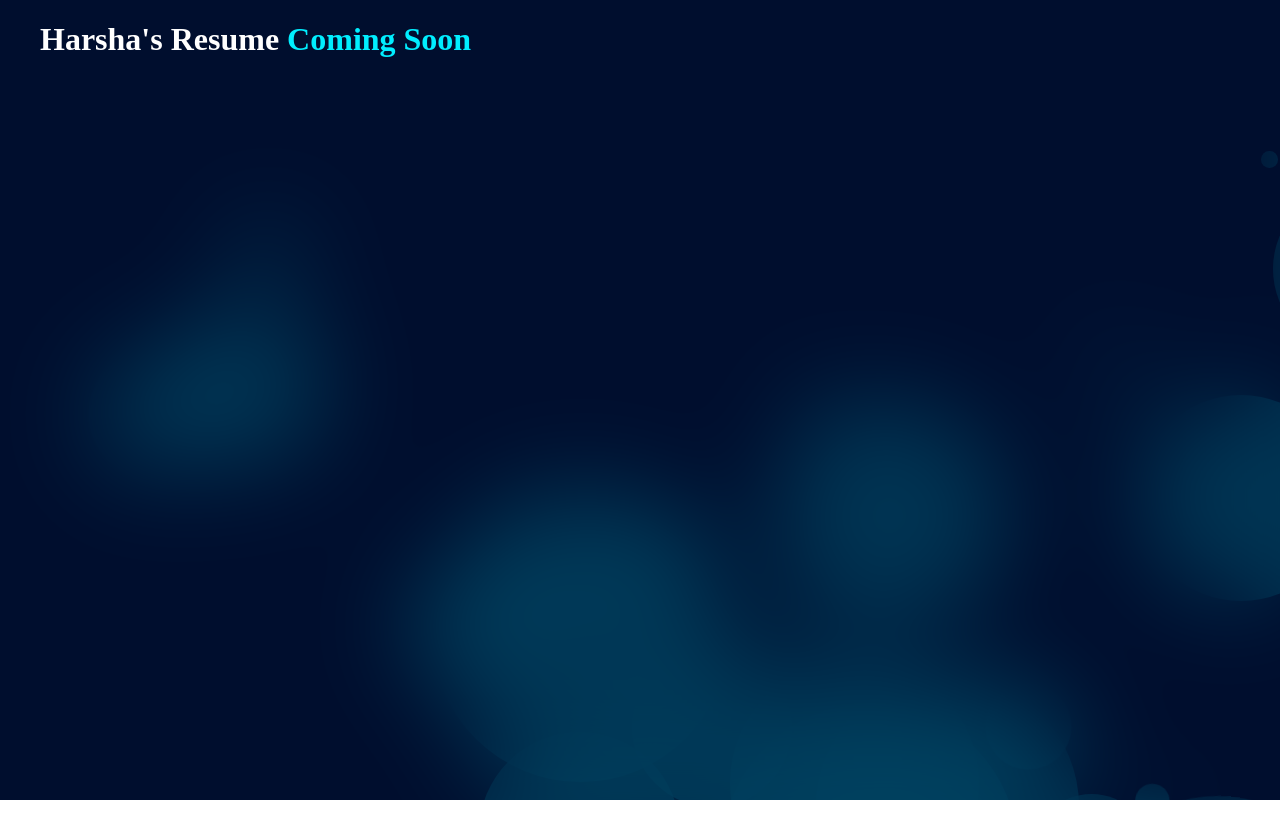
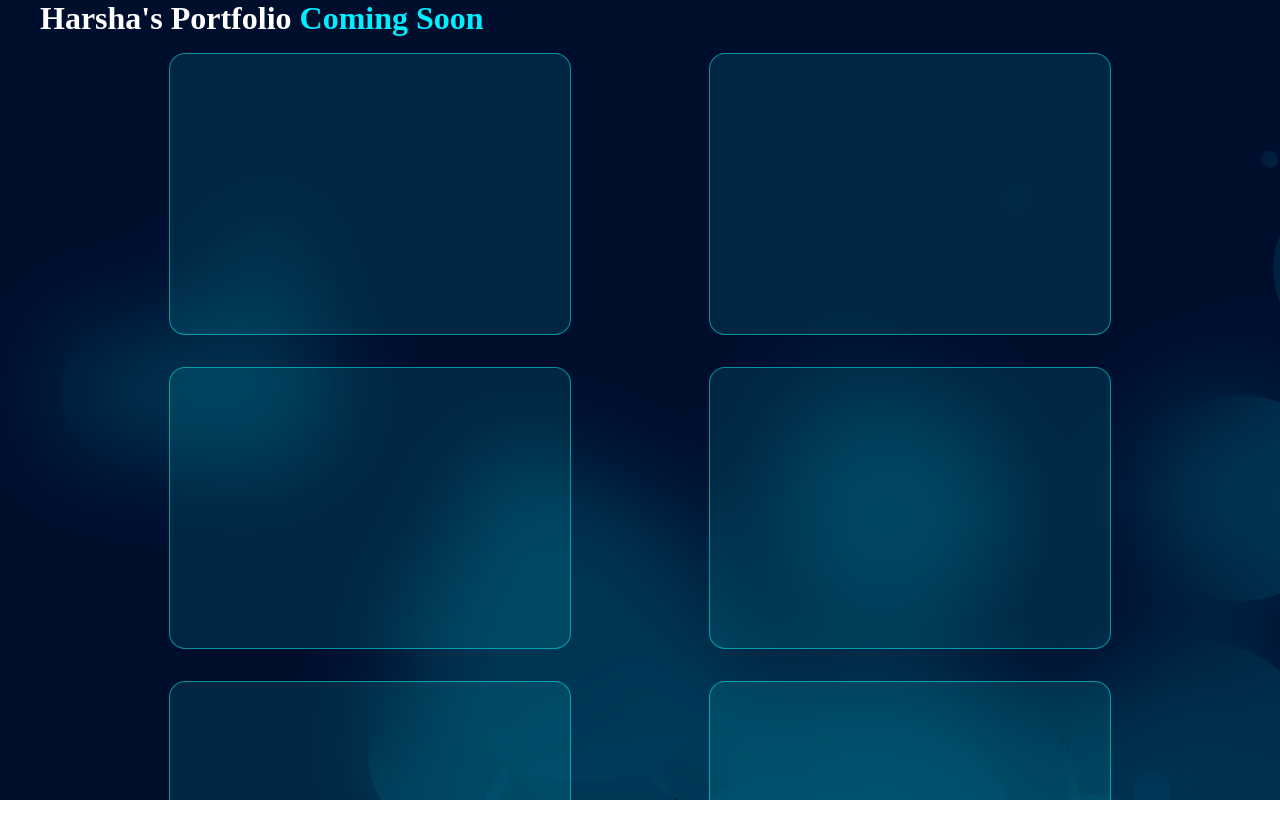
Before and after one commit to harsha-mamidi/portfolio, a React (Vite) app: page / in a window 1280 px wide. After the commit the page ends 800 px from the top, so only its background shows below. Built offline with nearby package versions, Linux system fonts and the light colour scheme; the HTML template or start-up script is replaced by a standard one.

Commit message:
overflow issues fixed

```diff
--- a/src/App.tsx
+++ b/src/App.tsx
@@ -1,17 +1,21 @@
 import Background from "./modules/Background";
 import "./global.css";
+import Home from "./modules/Home";
 
 function App() {
   return (
-    <>
+    <div style={{ height: "100dvh", width: "100%" }}>
       <Background />
-      <div style={{ paddingInline: "5vh" }}>
-        <h1 style={{ color: "white", padding: "auto" }}>
-          Harsha's Resume
-          <span style={{ color: "#00eeff" }}> Coming Soon</span>
-        </h1>
+      <div style={{ height: "100%", overflow: "auto" }}>
+        <div style={{ paddingInline: "5vh" }}>
+          <h1 style={{ color: "white", padding: "0", margin: 0 }}>
+            Harsha's Portfolio
+            <span style={{ color: "#00eeff" }}> Coming Soon</span>
+          </h1>
+        </div>
+        <Home />
       </div>
-    </>
+    </div>
   );
 }
 
--- a/src/modules/Background/styles.tsx
+++ b/src/modules/Background/styles.tsx
@@ -28,6 +28,8 @@ const animate = (i: number) => keyframes`
 `;
 
 export const StyledBackground = styled.div<{ items: number }>`
+  height: 100%;
+  width: 100%;
   z-index: -1;
   position: absolute;
   inset: 0;
--- a/src/modules/Home/styles.tsx
+++ b/src/modules/Home/styles.tsx
@@ -4,14 +4,12 @@ import styled from "styled-components";
 export const StyledHome = styled.div`
   width: 90%;
   margin-inline: auto;
-  height: 80%;
   display: flex;
   flex-wrap: wrap;
   justify-content: space-evenly;
   gap: 4vh;
   align-items: center;
   padding: 2vh;
-  overflow: auto;
 `;
 
 const StyledWidget = styled.div`
```
